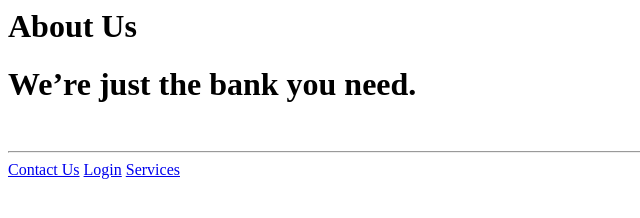
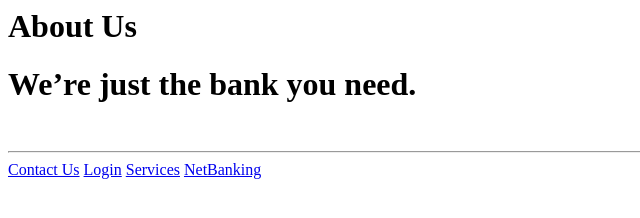
Before and after one commit to asmita-singh-09/myBank, a plain HTML site: page about.html in a window 1280 px wide. Shown: the whole page, without its empty margins (0-640 px from the left). Drawn offline with Linux system fonts and the light colour scheme.

Commit message:
Update about.html

```diff
--- a/about.html
+++ b/about.html
@@ -9,6 +9,6 @@
   <a href = "contact.html">Contact Us</a>
     <a href = "login.html">Login</a>
     <a href = "service.html">Services</a>
-
+<a href = "login.html">NetBanking</a>
 </body>
 </html>
```
